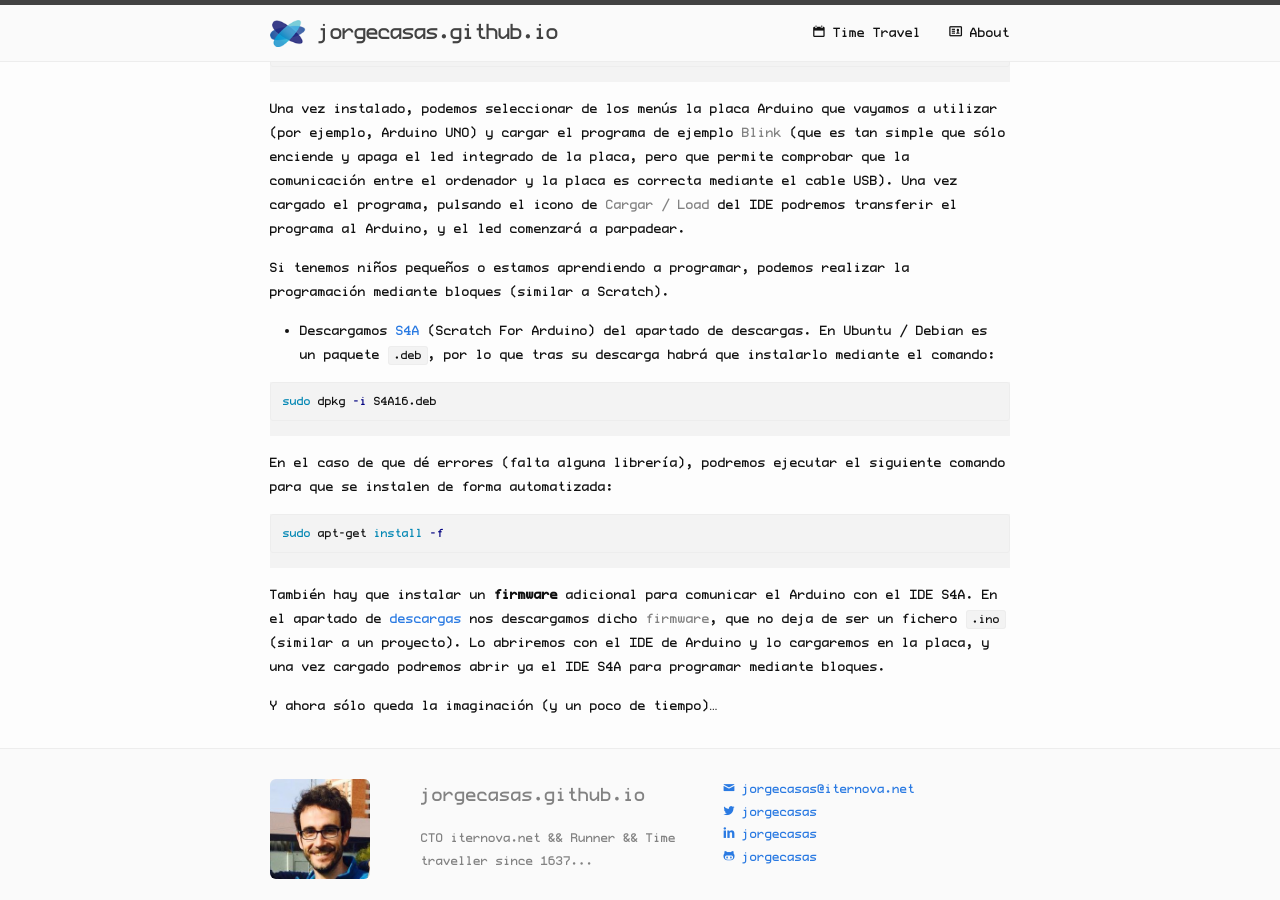
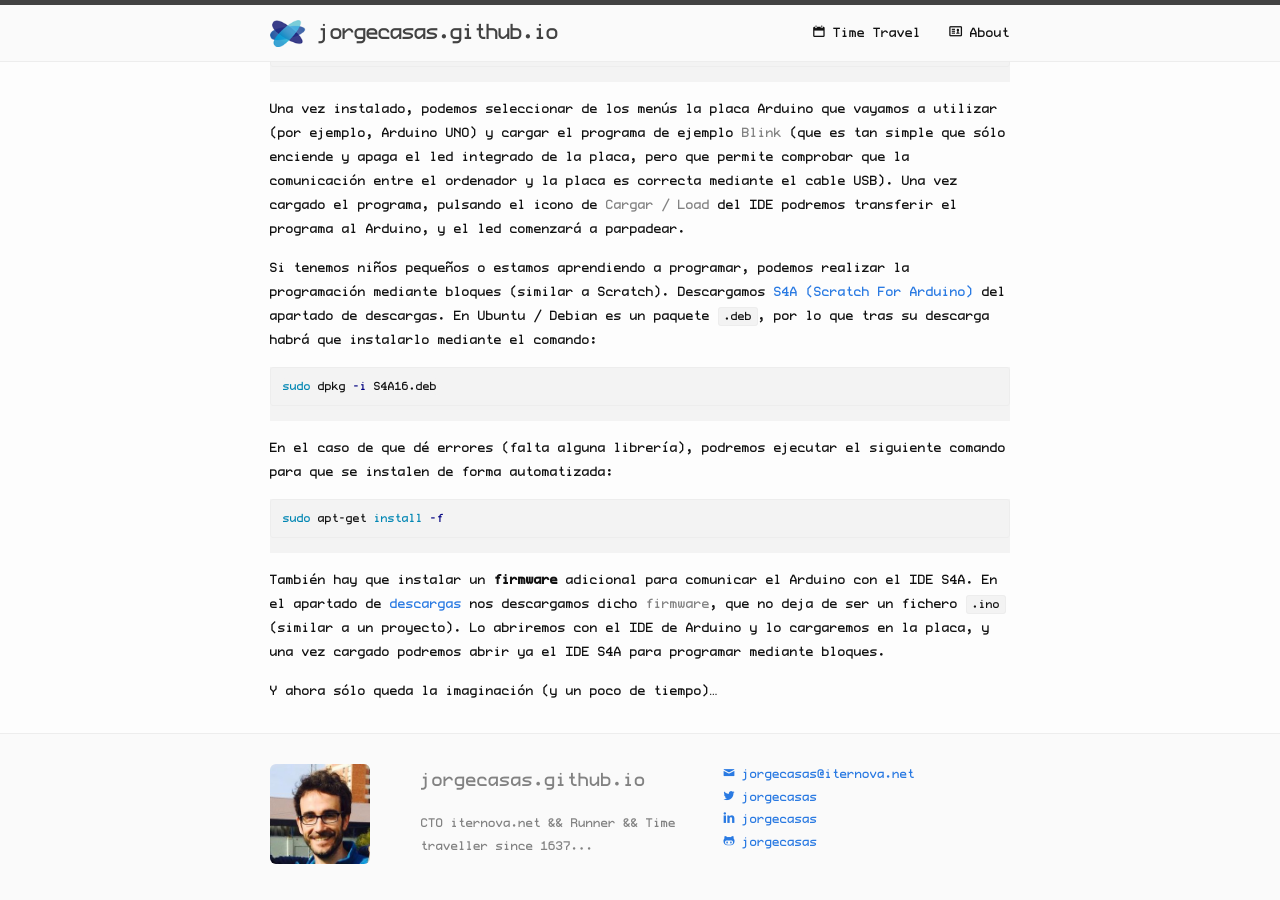
Before and after one commit to jorgecasas/jorgecasas.github.io, a Jekyll site: the page built from _posts/2017-09-23-construyendo-con-arduino.markdown, in a window 1280 px wide and 900 px high, scrolled down 1064 px. Built offline with Jekyll 4.4.1, drawn with Linux system fonts in a browser that asks for light colours; comment, search, counter and statistics services are not loaded.

````diff
--- a/_posts/2017-09-23-construyendo-con-arduino.markdown
+++ b/_posts/2017-09-23-construyendo-con-arduino.markdown
@@ -30,9 +30,7 @@ sudo apt-get install arduino
 
 Una vez instalado, podemos seleccionar de los menús la placa Arduino que vayamos a utilizar (por ejemplo, Arduino UNO) y cargar el programa de ejemplo _Blink_ (que es tan simple que sólo enciende y apaga el led integrado de la placa, pero que permite comprobar que la comunicación entre el ordenador y la placa es correcta mediante el cable USB). Una vez cargado el programa, pulsando el icono de _Cargar / Load_ del IDE podremos transferir el programa al Arduino, y el led comenzará a parpadear.
 
-Si tenemos niños pequeños o estamos aprendiendo a programar, podemos realizar la programación mediante bloques (similar a Scratch).
-
-* Descargamos [S4A](http://s4a.cat/) (Scratch For Arduino) del apartado de descargas. En Ubuntu / Debian es un paquete `.deb`, por lo que tras su descarga habrá que instalarlo mediante el comando:
+Si tenemos niños pequeños o estamos aprendiendo a programar, podemos realizar la programación mediante bloques (similar a Scratch). Descargamos [S4A (Scratch For Arduino)](http://s4a.cat/) del apartado de descargas. En Ubuntu / Debian es un paquete `.deb`, por lo que tras su descarga habrá que instalarlo mediante el comando:
 
 ```bash
 sudo dpkg -i S4A16.deb
````
